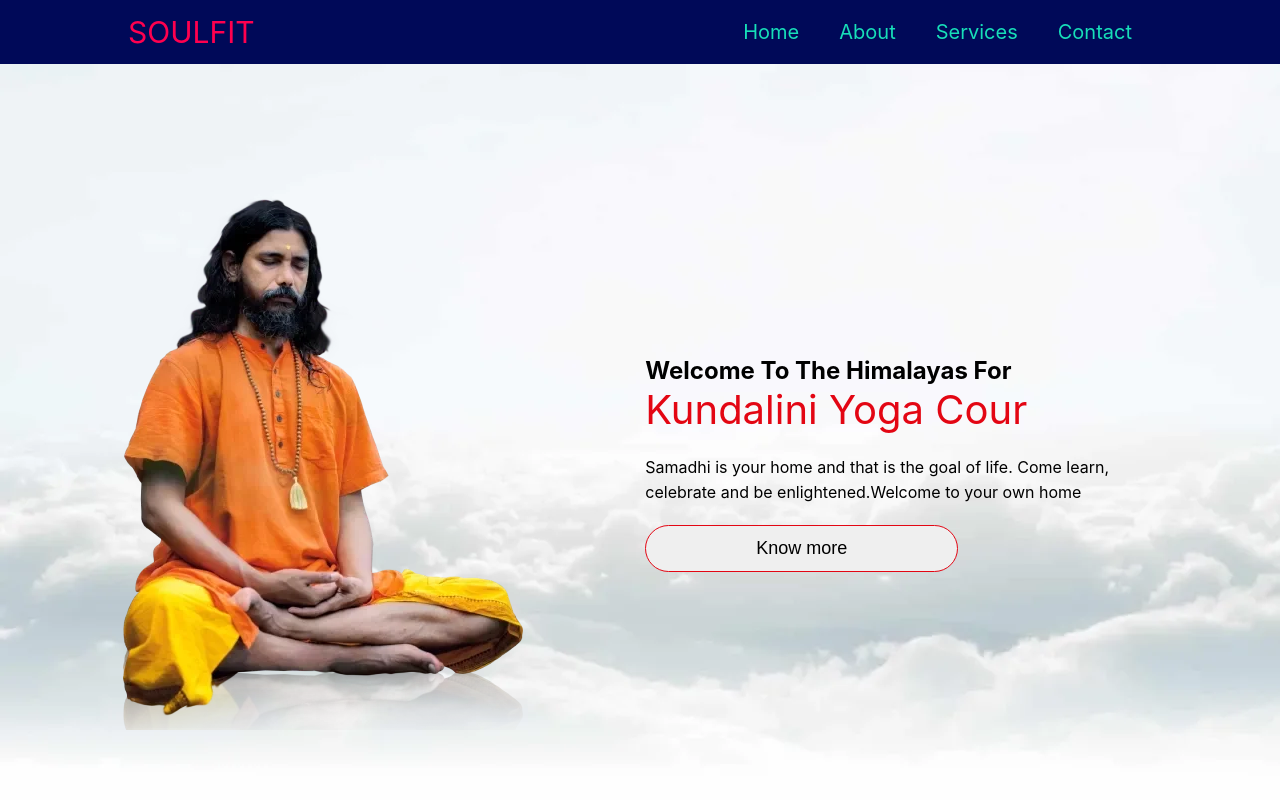
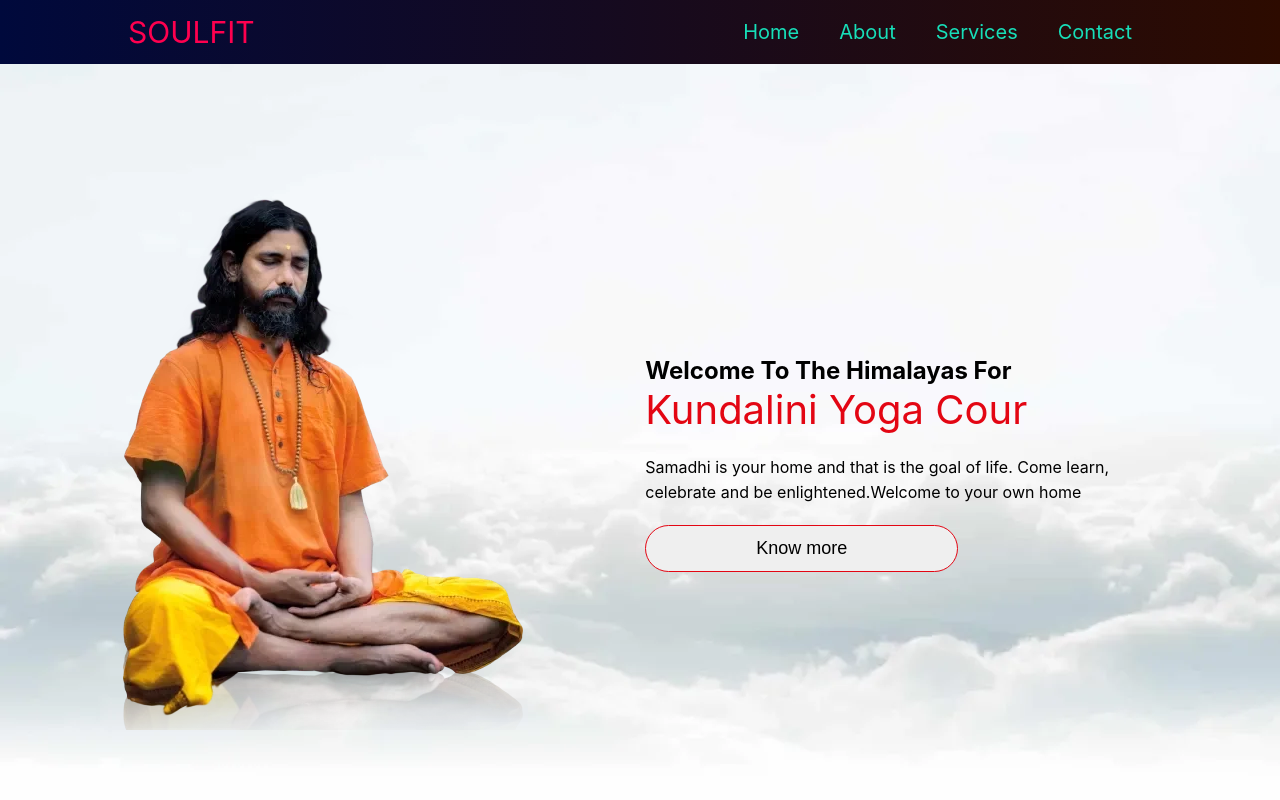
Before and after one commit to Sugaam-dev/Soulfit, a React (Create React App) app: page / in a window 1280 px wide. Shown: the top 800 px of the page. Built offline with nearby package versions, Linux system fonts and the light colour scheme.

Commit message:
Update Navbar.css

```diff
--- a/src/Styles/Navbar.css
+++ b/src/Styles/Navbar.css
@@ -4,7 +4,7 @@
 }
 .navbar{
 padding: 10px 10%;
-background-color: #000958;
+background:linear-gradient(to right, #00093c,#2d0b00);
 
 }
 nav{
@@ -50,6 +50,7 @@ nav ul li a:hover::after{
 }
 nav .menue{
     display: none;
+    color: white;
 }
 
 .dem{
```
